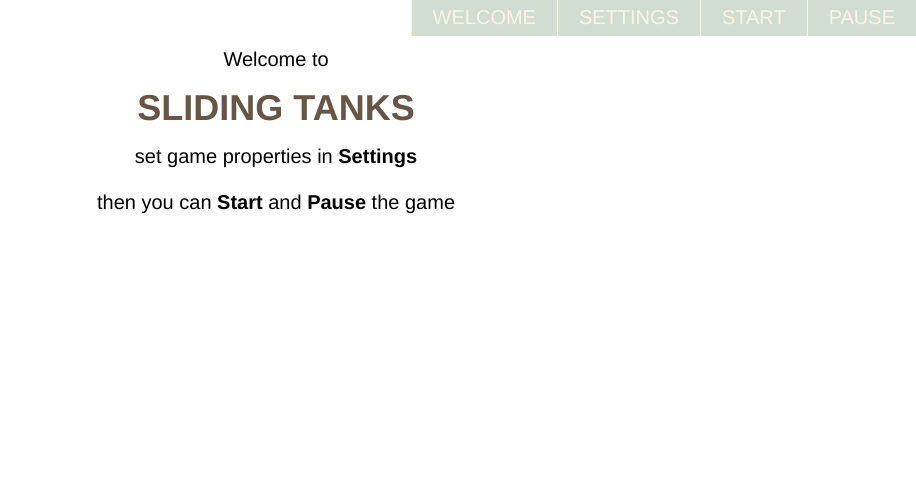
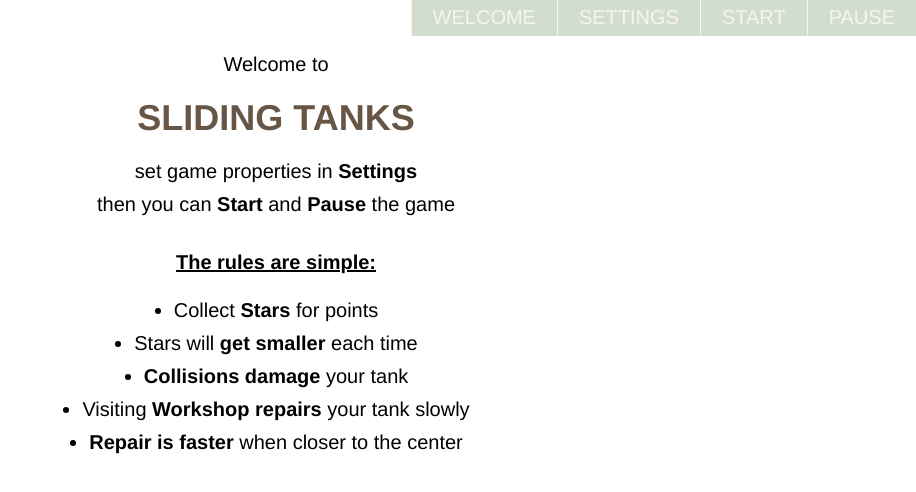
Before and after one commit to MarcinOstaszewski/sliding-tanks, a React (Create React App) app: page / in a window 1280 px wide. Shown: the top 492 px of the page, without its empty margins (364-1280 px from the left). Built offline with nearby package versions, Linux system fonts and the light colour scheme.

Commit message:
improve information on Welcome screen

```diff
--- a/src/components/GameStateView/Welcome.Styled.jsx
+++ b/src/components/GameStateView/Welcome.Styled.jsx
@@ -11,6 +11,21 @@ const WelcomeStyled = styled.div`
     h1 {
         ${headers.h1}
     }
+    h2 {
+        font-size: 20px;
+        font-weight: bold;
+        padding: 30px 0 20px;
+        text-decoration: underline;
+    }
+    p {
+        padding: 5px 0;
+    }
+    ul {
+        list-style: disc;
+        display: flex;
+        flex-direction: column;
+        align-items: center;
+    }
 `;
 
 export default WelcomeStyled;
--- a/src/components/GameStateView/Welcome.jsx
+++ b/src/components/GameStateView/Welcome.jsx
@@ -6,8 +6,18 @@ export default function Welcome() {
         <WelcomeStyled>
             <p>Welcome to</p>
             <h1>Sliding Tanks</h1>
-            <p>set game properties in <strong>Settings</strong></p><br />
+            <p>set game properties in <strong>Settings</strong></p>
             <p>then you can <strong>Start</strong> and <strong>Pause</strong> the game</p>
+
+            <h2>The rules are simple:</h2>
+            <ul>
+                <li><p>Collect <strong>Stars</strong> for points</p></li>
+                <li><p>Stars will <strong>get smaller</strong> each time</p></li>
+                <li><p><strong>Collisions damage</strong> your tank</p></li>
+                <li><p>Visiting <strong>Workshop repairs</strong> your tank slowly</p></li>
+                <li><p><strong>Repair is faster</strong> when closer to the center</p></li>
+            </ul>
+
         </WelcomeStyled>
     )
 }
```
